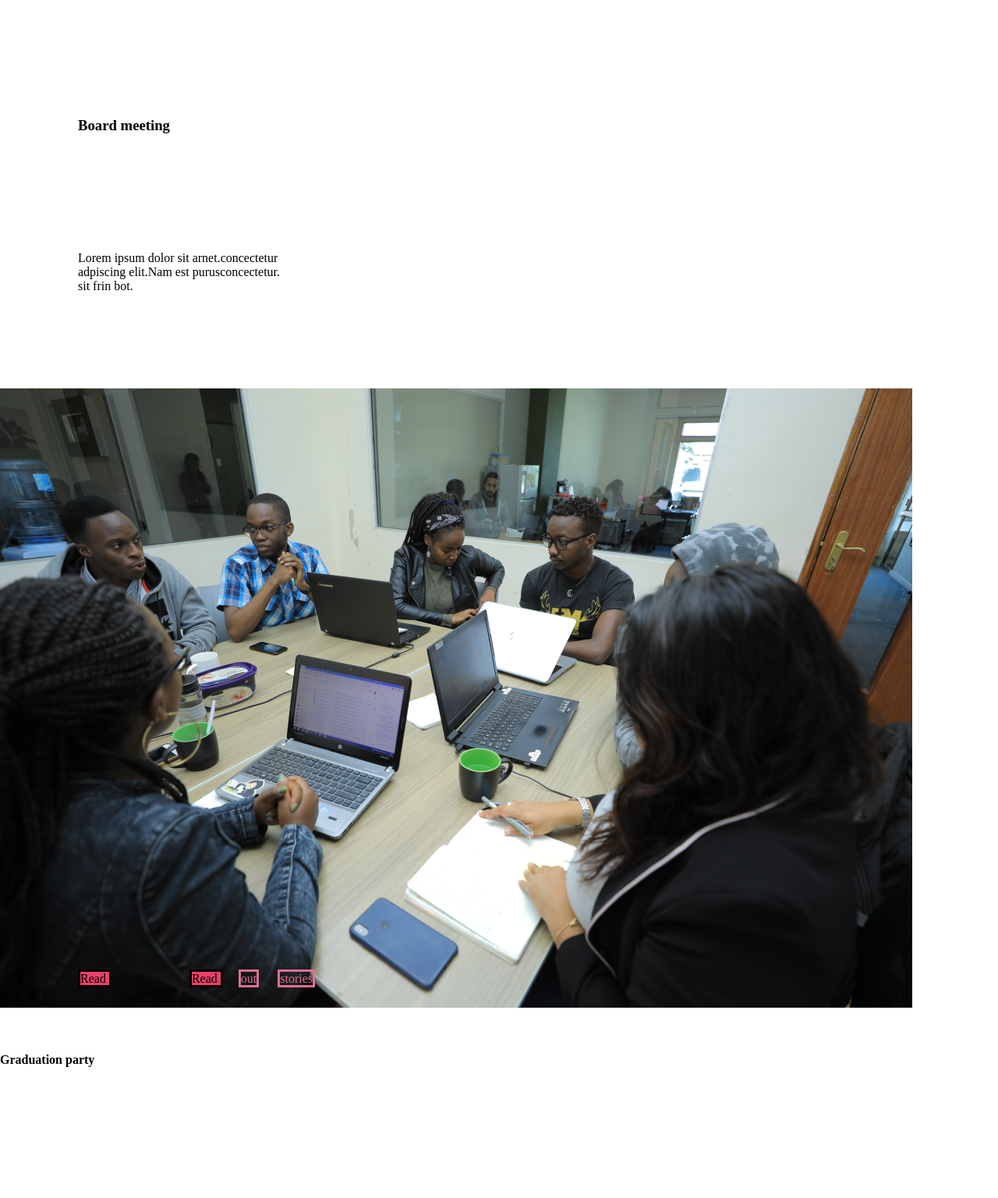
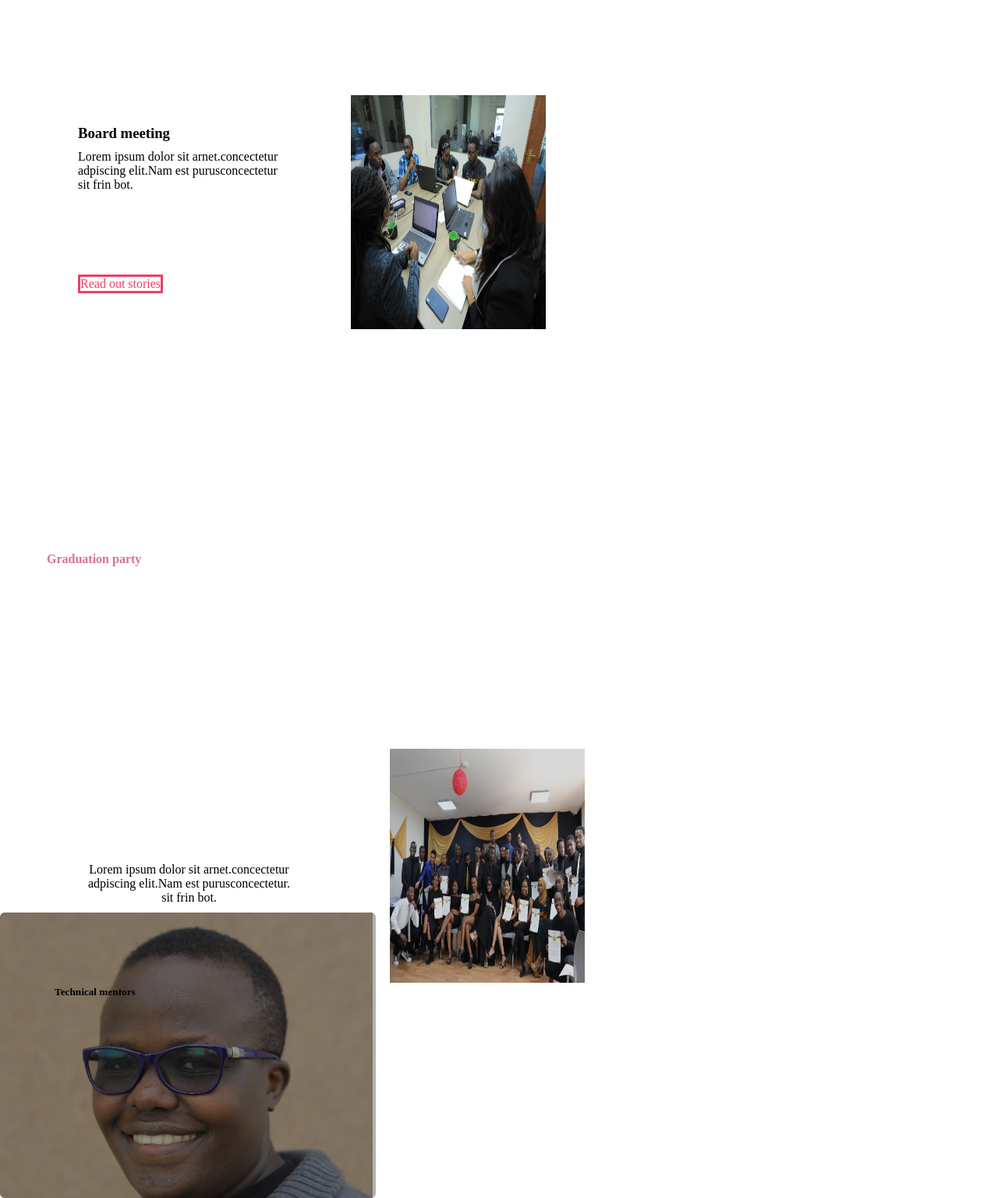
Before and after one commit to phinic925/moringa-school-website, a plain HTML site: page index.html in a window 1280 px wide. Shown: the part 1211-2747 px from the top of the page at 78% size. Drawn offline with Linux system fonts and the light colour scheme.

Commit message:
This commit adds the fourth paragraph and image

```diff
--- a/index.css
+++ b/index.css
@@ -148,14 +148,64 @@ border:solid;
 .board{
   color:black;
   position: relative;
-  top:180px;
+  top:190px;
   padding:100px;
   margin-right:20px;
 }
 .parag{
   color:black;
-  float:left;
+  text-align:left;
   position: relative;
   margin-top:200px ;
   right:400px;
+  margin-left: 200px;
+  bottom: 250px;
+
 }
+.image3{
+  float:right;
+  position: relative;
+  right : 80px;
+  height:300px;
+  width: 250px;
+ margin-bottom:  20px;
+ margin-right: 500px;
+
+}
+.read{
+  float:left;
+ color: #EC4067;
+ position: relative;
+bottom:180px;
+margin-right:700px;
+border:solid;
+left:100px;
+}
+
+h4{
+  color: palevioletred;
+  padding: 60px;
+  position:relative;
+  top: 80px;
+
+}
+.em img{
+  float:right;
+  position: relative;
+  right : 80px;
+  height:300px;
+  width: 250px;
+ margin-bottom:  20px;
+ margin-right: 450px;
+
+}
+.parag1{
+  color:black;
+  text-align:center;
+  position: relative;
+  margin-top:200px ;
+  right:400px;
+  margin-left:5px;
+  top: 200px;
+
+}
--- a/index.html
+++ b/index.html
@@ -76,7 +76,7 @@
   <br>adpiscing elit.Nam est purusconcectetur.<br> sit frin bot.
   </p>
   <div class="dir">
-    <img src="assets/images/image 2.png">
+    <img src="assets/images/image 2.png" float="right">
     </div>
  </div>
 
@@ -93,37 +93,43 @@
  <div class="board">
 <h3>Board meeting</h3>
  </div>
-
- <div class="dir1">
+ <div>
+  <img src="assets/images/image 3.png"  float="right" class="image3">
+ </div>
+ <div>
 <p class="parag">
     Lorem ipsum dolor sit  arnet.concectetur
-   <br>adpiscing elit.Nam est purusconcectetur.<br> sit frin bot.
+   <br>adpiscing elit.Nam est purusconcectetur <br>sit frin bot.
   </p>
  </div>
-<div>
-  <img src="assets/images/image 3.png" class="dir1" float="right">
-</div>
-<div class="mor">
-  <span class="now">Read </span>
-    <span class="mor">
-    <span class="now">Read </span>
-    <span class="exp"> out</span>
-    <span class="exp"> stories</span>
 
 </div>
+<br>
+<br>
+<div class="mor">
+  <span class="read">Read out stories </span>
+</div>
+
+
  </div>
 
 
   <br>
   <br>
+  <div>
+    <div>
   <h4>Graduation party</h4>
-<p class="parag">
+    </div>
+    <div>
+<p class="parag1">
 
    Lorem ipsum dolor sit  arnet.concectetur
    <br>adpiscing elit.Nam est purusconcectetur.<br> sit frin bot.
   </p>
+    </div>
 <div class="em">
-<img src="assets/images/image 4.png">
+  <img src="assets/images/image 4.png">
+</div>
 </div>
   <br>
   <br>
```
